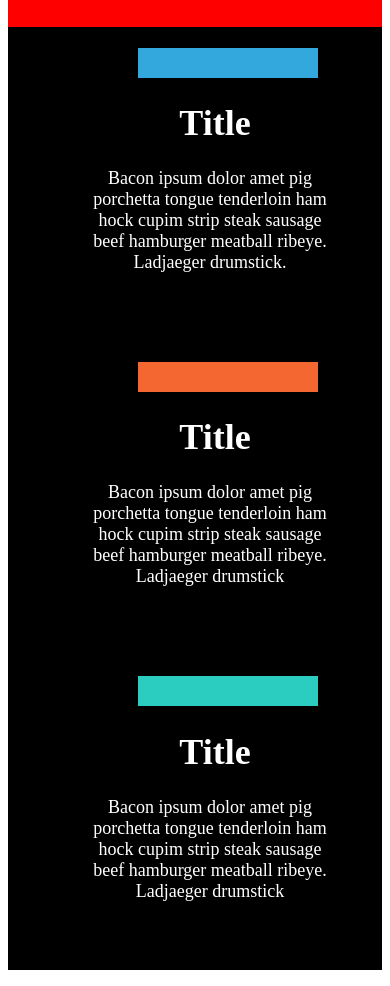
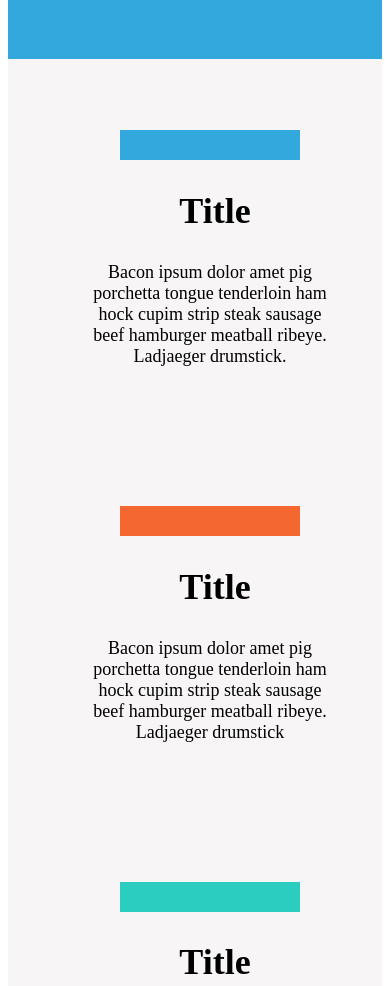
Before and after one commit to slisette127/First-Responsive-Website, a plain HTML site: page index.html in a window 390 px wide. Shown: the part 460-1446 px from the top of the page. Drawn offline with Linux system fonts and the light colour scheme.

Commit message:
finished website

```diff
--- a/index.html
+++ b/index.html
@@ -8,29 +8,29 @@
 </head>
 <body>
     <div class="grid-container">
-        <div class="header1">
+        <section class="header1">
             <h1>Welcome to our site</h1>
-        </div>
-        <div class="section2">
+        </section>
+        <article class="section2">
             <br>
             <div class="rectangle2"></div>
             <h1>Title</h1>
                 <p>Bacon ipsum dolor amet pig porchetta tongue tenderloin ham hock cupim strip steak sausage beef hamburger meatball ribeye. Ladjaeger drumstick.</p>
-        </div>
+        </article>
 
-        <div class="section3">
+        <article class="section3">
             <br>
             <div class="rectangle3"></div>
             <h1>Title</h1>
                 <p>Bacon ipsum dolor amet pig porchetta tongue tenderloin ham hock cupim strip steak sausage beef hamburger meatball ribeye. Ladjaeger drumstick</p>
-        </div>
+        </article>
 
-        <div class="section4">
+        <article class="section4">
             <br>
             <div class="rectangle4"></div>
             <h1>Title</h1>
                 <p>Bacon ipsum dolor amet pig porchetta tongue tenderloin ham hock cupim strip steak sausage beef hamburger meatball ribeye. Ladjaeger drumstick</p>
-        </div>
+        </article>
     </div>
 
 
--- a/styles.css
+++ b/styles.css
@@ -35,7 +35,7 @@ body {
     height: 30px;
     width: 180px;
     background-color: rgb(51,168,221);
-    margin-left: 50px;
+    margin: 50px auto auto auto;
 }
 
 .section3 {
@@ -52,7 +52,7 @@ body {
     height: 30px;
     width: 180px;
     background-color: rgb(244,103,49);
-    margin-left: 50px;
+    margin: 50px auto auto auto;
 }
 
 .section4 {
@@ -68,7 +68,7 @@ body {
     height: 30px;
     width: 180px;
     background-color: rgb(43,205,192);
-    margin-left: 50px;
+    margin: 50px auto auto auto;
 }
 
 h1  {
@@ -85,6 +85,14 @@ h1  {
         flex-direction: column;
         width:100%; }
     .header1 {
-        background-color: red;
+        background-color: rgb(51,168,221); }
+    .section2 {
+        color: black;
+        background-color: rgb(247,245,246);}
+    .section3 {
+        color: black;
+        background-color: rgb(247,245,246);}
+    .section4 {
+        color: black;
+        background-color: rgb(247,245,246);}
     }
-    }
```
